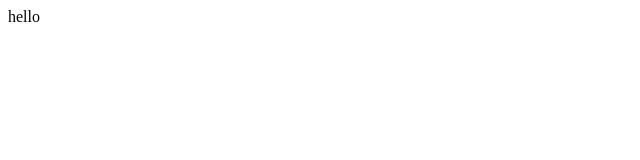
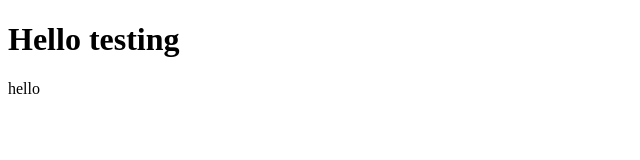
Before and after one commit to Harthika02/react-course-js, a plain HTML site: page index.html in a window 1280 px wide. Shown: the whole page, without its empty margins (0-640 px from the left). Drawn offline with Linux system fonts and the light colour scheme.

Commit message:
testing 2

```diff
--- a/index.html
+++ b/index.html
@@ -6,7 +6,7 @@
     <title>Document</title>
 </head>
 <body>
-
+    <h1>Hello testing</h1>
     <h>hello</h>
 </body>
 </html>
```
